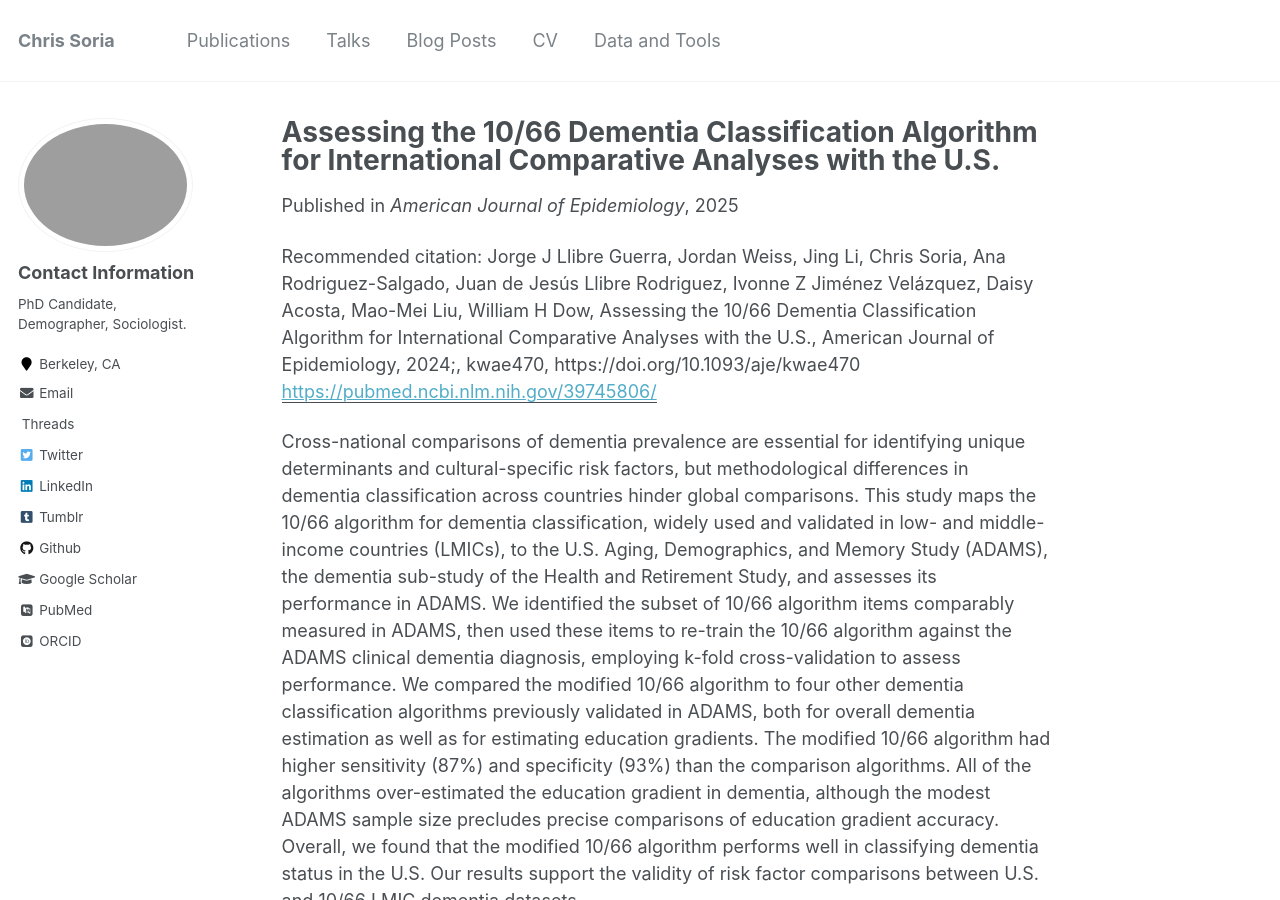
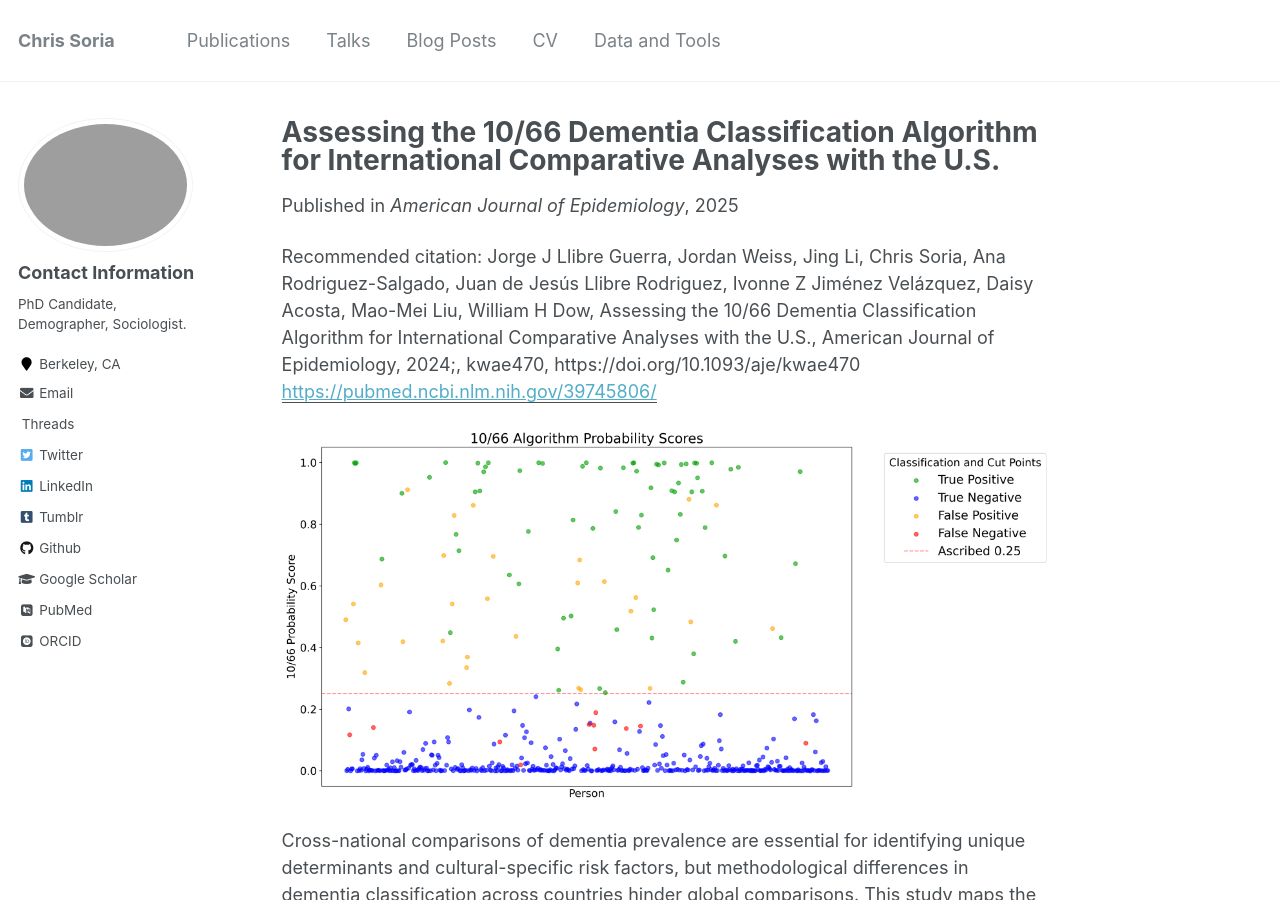
Before and after one commit to chrissoria/chrissoria.github.io, a Jekyll site: the page built from _publications/2025-06-03-1066-paper.md, in a window 1280 px wide and 900 px high. Built offline with Jekyll 4.4.1, drawn with Linux system fonts in a browser that asks for light colours; some web fonts are replaced.

Commit message:
adding image to 1066 pub post

```diff
--- a/_publications/2025-06-03-1066-paper.md
+++ b/_publications/2025-06-03-1066-paper.md
@@ -8,6 +8,8 @@ venue: 'American Journal of Epidemiology'
 paperurl: 'https://pubmed.ncbi.nlm.nih.gov/39745806/'
 citation: 'Jorge J Llibre Guerra, Jordan Weiss, Jing Li, Chris Soria, Ana Rodriguez-Salgado, Juan de Jesús Llibre Rodriguez, Ivonne Z Jiménez Velázquez, Daisy Acosta, Mao-Mei Liu, William H Dow, Assessing the 10/66 Dementia Classification Algorithm for International Comparative Analyses with the U.S., American Journal of Epidemiology, 2024;, kwae470, https://doi.org/10.1093/aje/kwae470'
 ---
+![10/66 Probabilities](/images/probabilities_1066.png)
+
 Cross-national comparisons of dementia prevalence are essential for identifying unique determinants and cultural-specific risk factors, but methodological differences in dementia classification across countries hinder global comparisons. This study maps the 10/66 algorithm for dementia classification, widely used and validated in low- and middle-income countries (LMICs), to the U.S. Aging, Demographics, and Memory Study (ADAMS), the dementia sub-study of the Health and Retirement Study, and assesses its performance in ADAMS. We identified the subset of 10/66 algorithm items comparably measured in ADAMS, then used these items to re-train the 10/66 algorithm against the ADAMS clinical dementia diagnosis, employing k-fold cross-validation to assess performance. We compared the modified 10/66 algorithm to four other dementia classification algorithms previously validated in ADAMS, both for overall dementia estimation as well as for estimating education gradients. The modified 10/66 algorithm had higher sensitivity (87%) and specificity (93%) than the comparison algorithms. All of the algorithms over-estimated the education gradient in dementia, although the modest ADAMS sample size precludes precise comparisons of education gradient accuracy. Overall, we found that the modified 10/66 algorithm performs well in classifying dementia status in the U.S. Our results support the validity of risk factor comparisons between U.S. and 10/66 LMIC dementia datasets.
 
 [Download paper here](https://academic.oup.com/aje/advance-article-abstract/doi/10.1093/aje/kwae470/7932838?redirectedFrom=fulltext&login=false)
```
Also changed, not shown: images/probabilities_1066.png (added), 3 other files.
